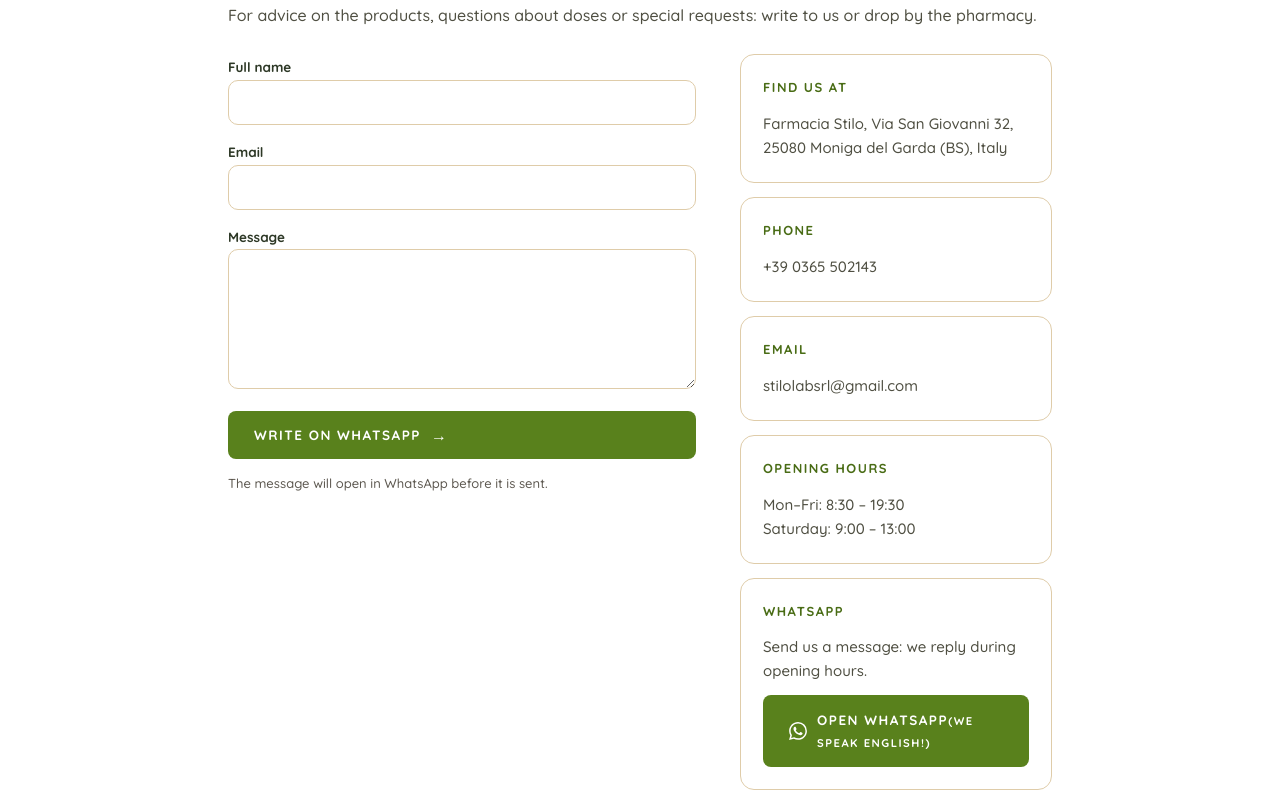
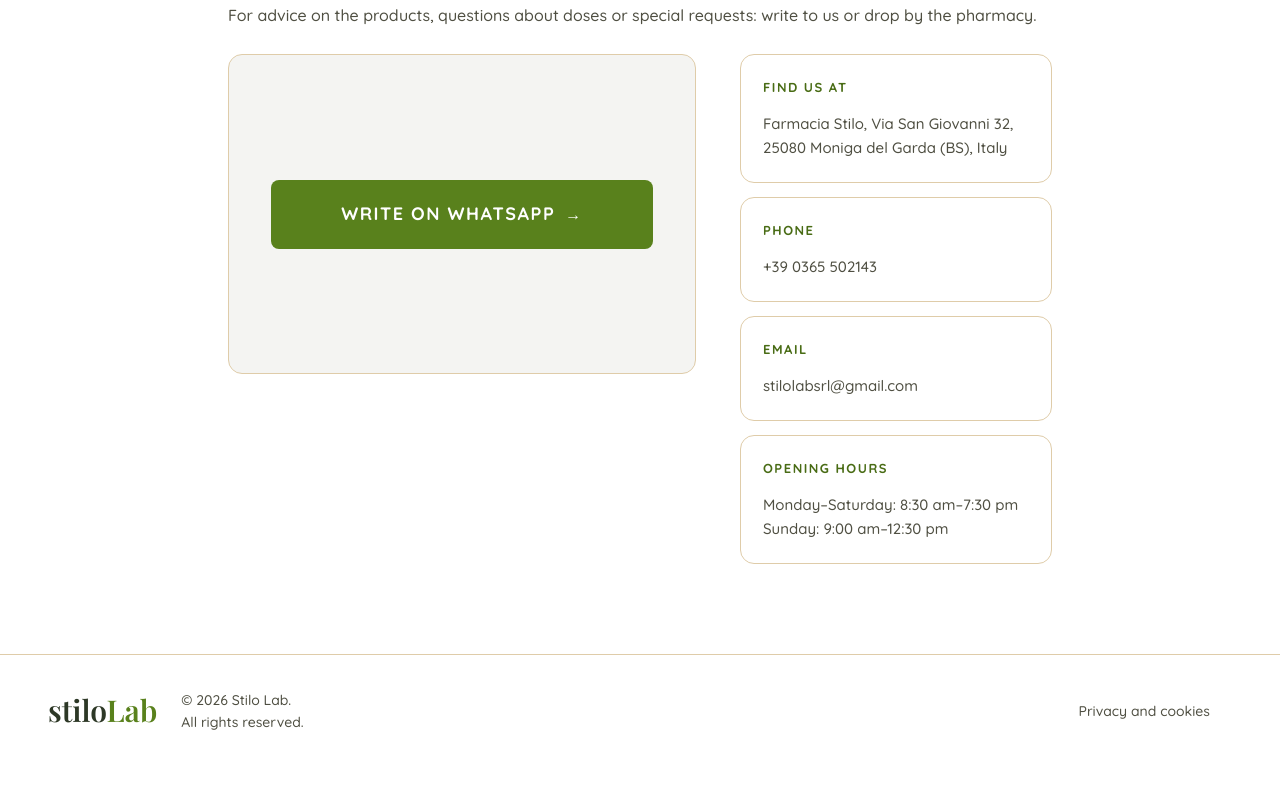
Before and after one commit to mean-dumpling/stiloLab, a plain HTML site: page en/chi-siamo.html in a window 1280 px wide. Shown: the part 1449-2260 px from the top of the page. After the commit the page ends 2216 px from the top, so only its background shows below. Drawn offline with nearby package versions, Linux system fonts and the light colour scheme; a web font is replaced by a local one.

Commit message:
contatti

```diff
--- a/css/style.css
+++ b/css/style.css
@@ -1053,6 +1053,22 @@
   grid-template-columns: 1.2fr .8fr;
   gap: 44px;
   align-items: start;
+}
+.contact-whatsapp-cta {
+  min-height: 320px;
+  display: flex;
+  align-items: center;
+  justify-content: center;
+  padding: 42px;
+  background: var(--cream);
+  border: 1px solid var(--line);
+  border-radius: var(--radius);
+}
+.contact-whatsapp-button {
+  width: min(100%, 440px);
+  justify-content: center;
+  padding: 20px 30px;
+  font-size: 18px;
 }
 .contact-form { display: flex; flex-direction: column; gap: 14px; }
 .contact-form label { font-size: 13.5px; font-weight: 700; color: var(--ink); }
@@ -1438,6 +1454,7 @@
 
   .scheda-aside { position: static; order: -1; }
   .contact-grid { grid-template-columns: 1fr; }
+  .contact-whatsapp-cta { min-height: 220px; padding: 28px; }
   .feature + .feature { border-left: none; border-top: 1px solid var(--line); margin-top: 10px; padding-top: 18px; }
 }
 
--- a/en/chi-siamo.html
+++ b/en/chi-siamo.html
@@ -65,22 +65,11 @@
       <p>For advice on the products, questions about doses or special requests: write to us or drop by the pharmacy.</p>
 
       <div class="contact-grid" style="margin-top:26px">
-        <form class="contact-form" id="contact-form">
-          <div>
-            <label for="cf-name">Full name</label>
-            <input type="text" id="cf-name" name="name" required autocomplete="name">
-          </div>
-          <div>
-            <label for="cf-email">Email</label>
-            <input type="email" id="cf-email" name="email" required autocomplete="email">
-          </div>
-          <div>
-            <label for="cf-msg">Message</label>
-            <textarea id="cf-msg" name="message" rows="6" required></textarea>
-          </div>
-          <button type="submit" class="btn btn-solid">Write on WhatsApp <span class="btn-arrow">&rarr;</span></button>
-          <p style="font-size:13px;color:var(--muted)">The message will open in WhatsApp before it is sent.</p>
-        </form>
+        <div class="contact-whatsapp-cta">
+          <a class="btn btn-solid contact-whatsapp-button" id="wa-contact-main" href="#" rel="noopener">
+            Write on WhatsApp <span class="btn-arrow">&rarr;</span>
+          </a>
+        </div>
 
         <div class="contact-info">
           <div class="aside-card">
@@ -97,17 +86,7 @@
           </div>
           <div class="aside-card">
             <h3>Opening hours</h3>
-            <p>Mon–Fri: 8:30 – 19:30<br>Saturday: 9:00 – 13:00</p>
-          </div>
-          <div class="aside-card">
-            <h3>WhatsApp</h3>
-            <p id="wa-nota">Send us a message: we reply during opening hours.</p>
-            <a class="btn btn-solid btn-wa" id="wa-link" href="#" rel="noopener">
-              <svg viewBox="0 0 24 24" fill="currentColor" aria-hidden="true">
-                <path d="M17.472 14.382c-.297-.149-1.758-.867-2.03-.967-.273-.099-.471-.148-.67.15-.197.297-.767.966-.94 1.164-.173.199-.347.223-.644.075-.297-.15-1.255-.463-2.39-1.475-.883-.788-1.48-1.761-1.653-2.059-.173-.297-.018-.458.13-.606.134-.133.298-.347.446-.52.149-.174.198-.298.298-.497.099-.198.05-.371-.025-.52-.075-.149-.669-1.612-.916-2.207-.242-.579-.487-.5-.669-.51-.173-.008-.371-.01-.57-.01-.198 0-.52.074-.792.372-.272.297-1.04 1.016-1.04 2.479 0 1.462 1.065 2.875 1.213 3.074.149.198 2.096 3.2 5.077 4.487.709.306 1.262.489 1.694.625.712.227 1.36.195 1.871.118.571-.085 1.758-.719 2.006-1.413.248-.694.248-1.289.173-1.413-.074-.124-.272-.198-.57-.347m-5.421 7.403h-.004a9.87 9.87 0 0 1-5.031-1.378l-.361-.214-3.741.982.998-3.648-.235-.374a9.86 9.86 0 0 1-1.51-5.26c.001-5.45 4.436-9.884 9.888-9.884 2.64 0 5.122 1.03 6.988 2.898a9.825 9.825 0 0 1 2.893 6.994c-.003 5.45-4.437 9.884-9.885 9.884m8.413-18.297A11.815 11.815 0 0 0 12.05 0C5.495 0 .16 5.335.157 11.892c0 2.096.547 4.142 1.588 5.945L.057 24l6.305-1.654a11.882 11.882 0 0 0 5.683 1.448h.005c6.554 0 11.89-5.335 11.893-11.893a11.821 11.821 0 0 0-3.48-8.413Z"/>
-              </svg>
-              <span class="wa-etichetta">Open WhatsApp<small>(we speak English!)</small></span>
-            </a>
+            <p>Monday–Saturday: 8:30 am–7:30 pm<br>Sunday: 9:00 am–12:30 pm</p>
           </div>
         </div>
       </div>
@@ -140,7 +119,7 @@
 
 
       const wa = (window.SITE.whatsapp || "").replace(/\D/g, "");
-      const waLink = document.getElementById("wa-link");
+      const waLink = document.getElementById("wa-contact-main");
       if (wa) {
         const testo = encodeURIComponent("Hello, I'm writing from the Stilo Lab website.");
         waLink.href = `https://wa.me/${wa}?text=${testo}`;
@@ -149,23 +128,7 @@
         waLink.setAttribute("aria-disabled", "true");
         waLink.classList.add("is-off");
         waLink.removeAttribute("href");
-        document.getElementById("wa-nota").textContent =
-          "Numero non ancora configurato: impostalo in data/products.js (SITE.whatsapp).";
       }
-
-
-      document.getElementById("contact-form").addEventListener("submit", (e) => {
-        e.preventDefault();
-        const f = e.target;
-        const testo = [
-          "Hello, I'm writing from the Stilo Lab website.",
-          "",
-          "Name: " + f.elements.name.value,
-          "Email: " + f.elements.email.value,
-          "Message: " + f.elements.message.value
-        ].join("\n");
-        window.open(`https://wa.me/${wa}?text=${encodeURIComponent(testo)}`, "_blank", "noopener");
-      });
     });
   </script>
 </body>
```
Also changed, not shown: chi-siamo.html (+7 -44 lines).
